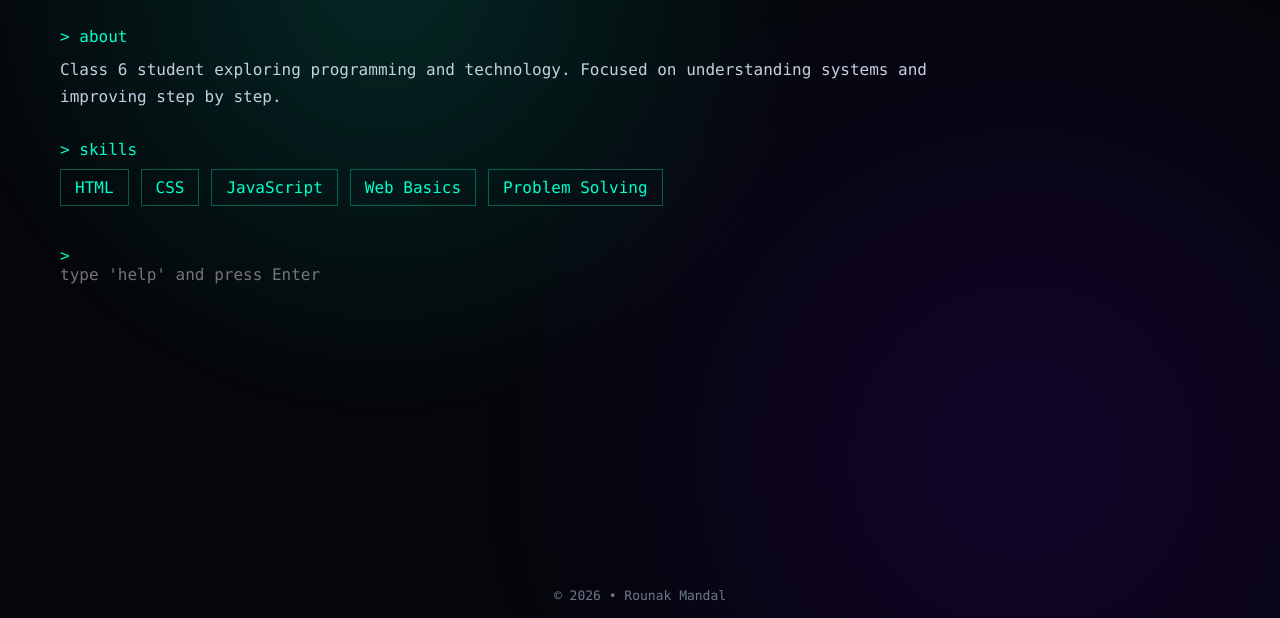
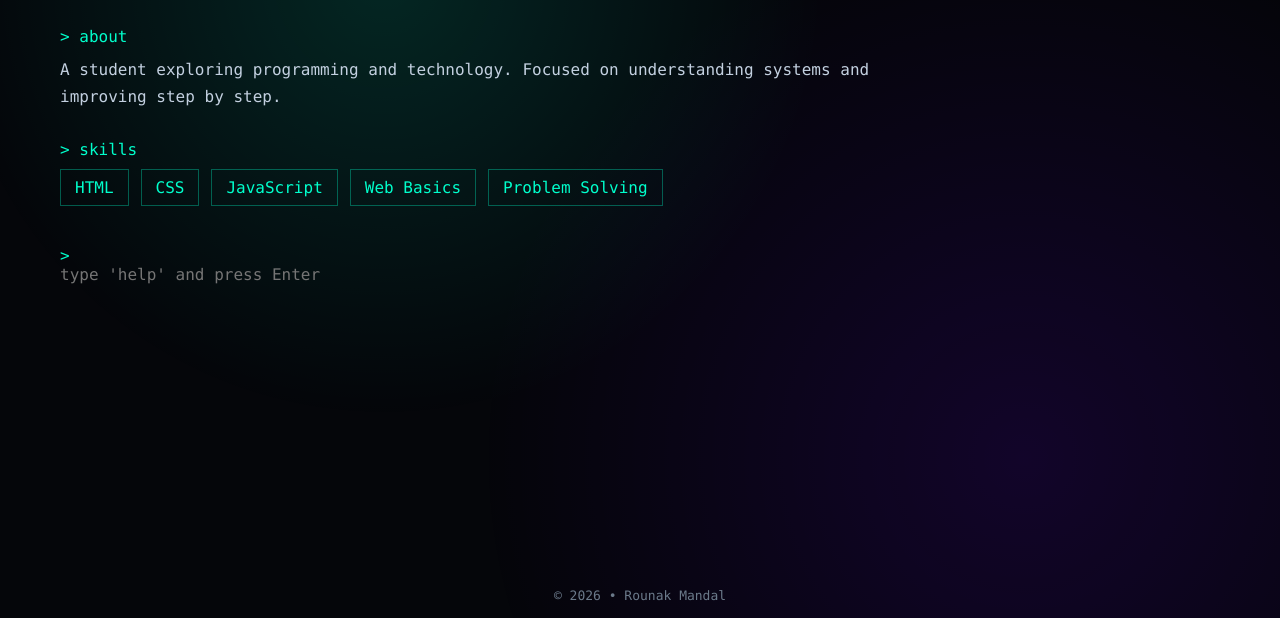
Before and after one commit to freediamodns/-, a plain HTML site: page index.html in a window 1280 px wide. Shown: the part 182-800 px from the top of the page. Drawn offline with Linux system fonts and the light colour scheme.

Commit message:
Update index.html

```diff
--- a/index.html
+++ b/index.html
@@ -173,7 +173,7 @@ footer {
     <div class="section">
         <div class="section-title">&gt; about</div>
         <p>
-            Class 6 student exploring programming and technology.
+            A student exploring programming and technology.
             Focused on understanding systems and improving step by step.
         </p>
     </div>
```
